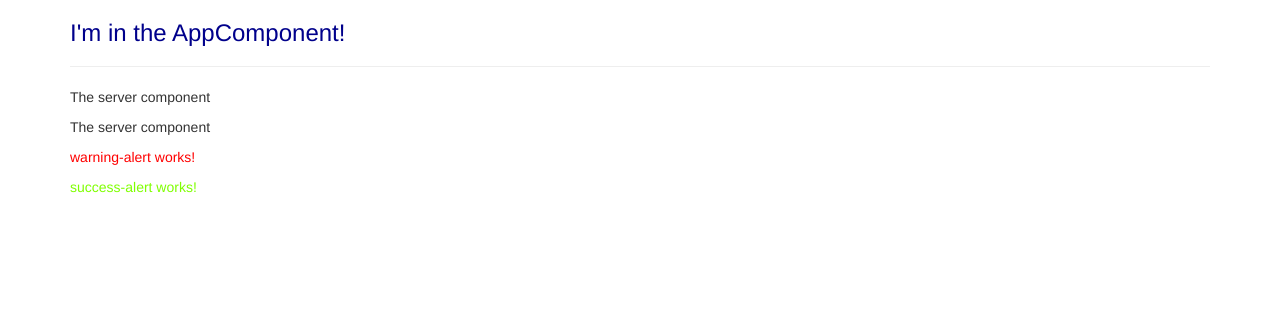
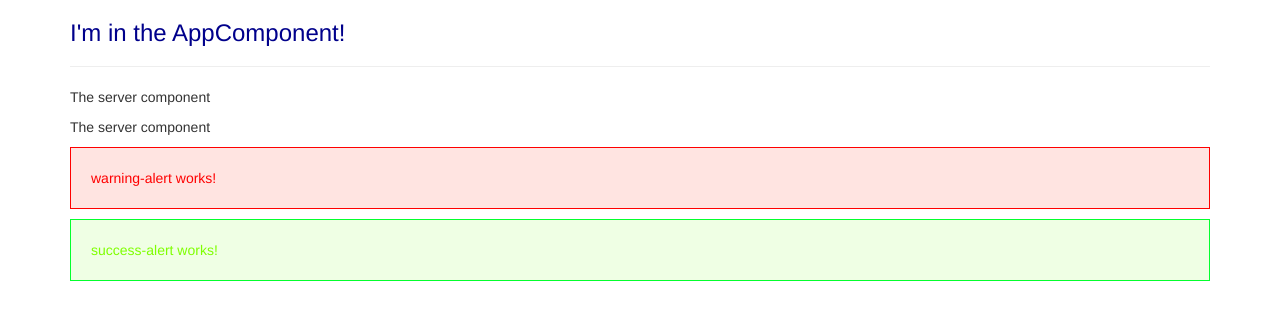
Before and after one commit to Tiney182/my-basic-app, an Angular app: page / in a window 1280 px wide. Shown: the top 320 px of the page. Built offline with nearby package versions, Linux system fonts and the light colour scheme.

Commit message:
adding additional styling

```diff
--- a/src/app/success-alert/success-alert.component.css
+++ b/src/app/success-alert/success-alert.component.css
@@ -1,3 +1,6 @@
 p {
     color: chartreuse;
+    padding: 20px;
+    background-color: rgb(239, 255, 228);
+    border: 1px solid rgb(3, 255, 45);
 }
--- a/src/app/warning-alert/warning-alert.component.css
+++ b/src/app/warning-alert/warning-alert.component.css
@@ -1,3 +1,6 @@
 p {
     color: red;
+    padding: 20px;
+    background-color: mistyrose;
+    border: 1px solid red;
 }
```
